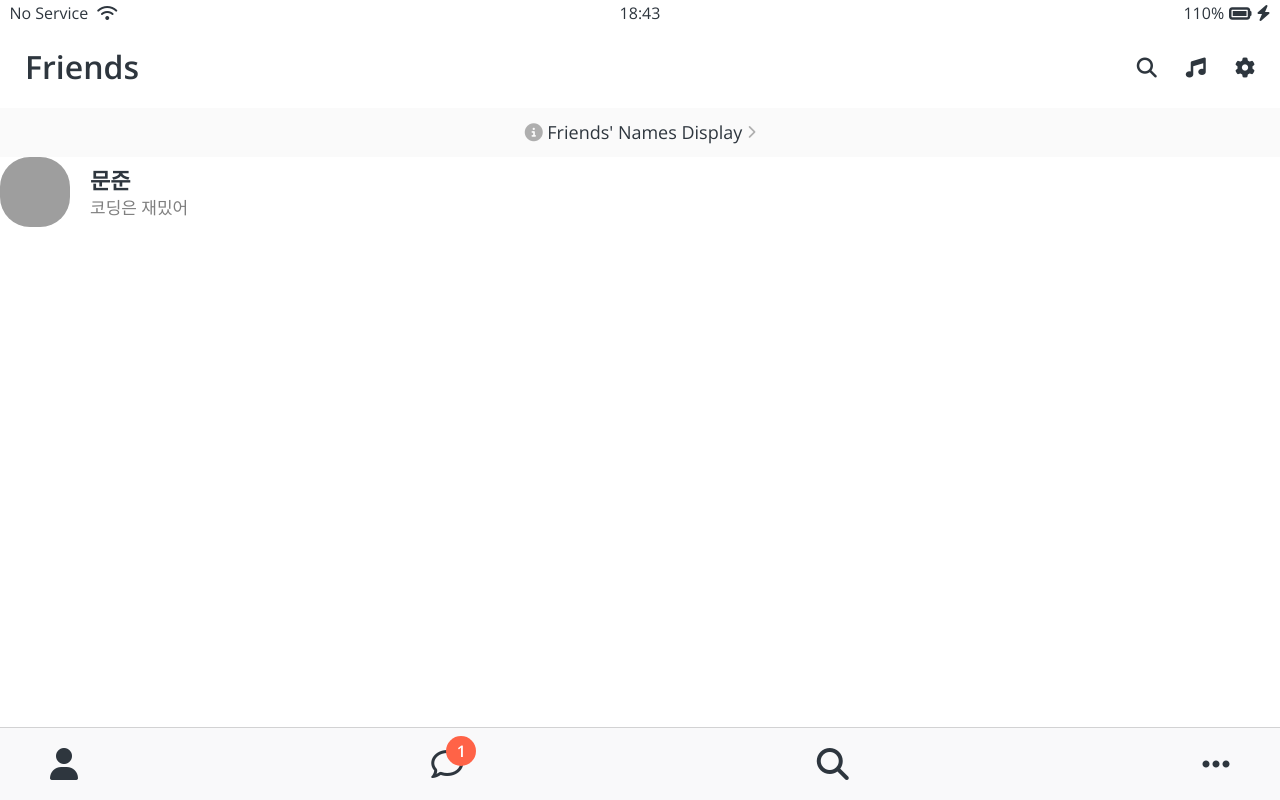
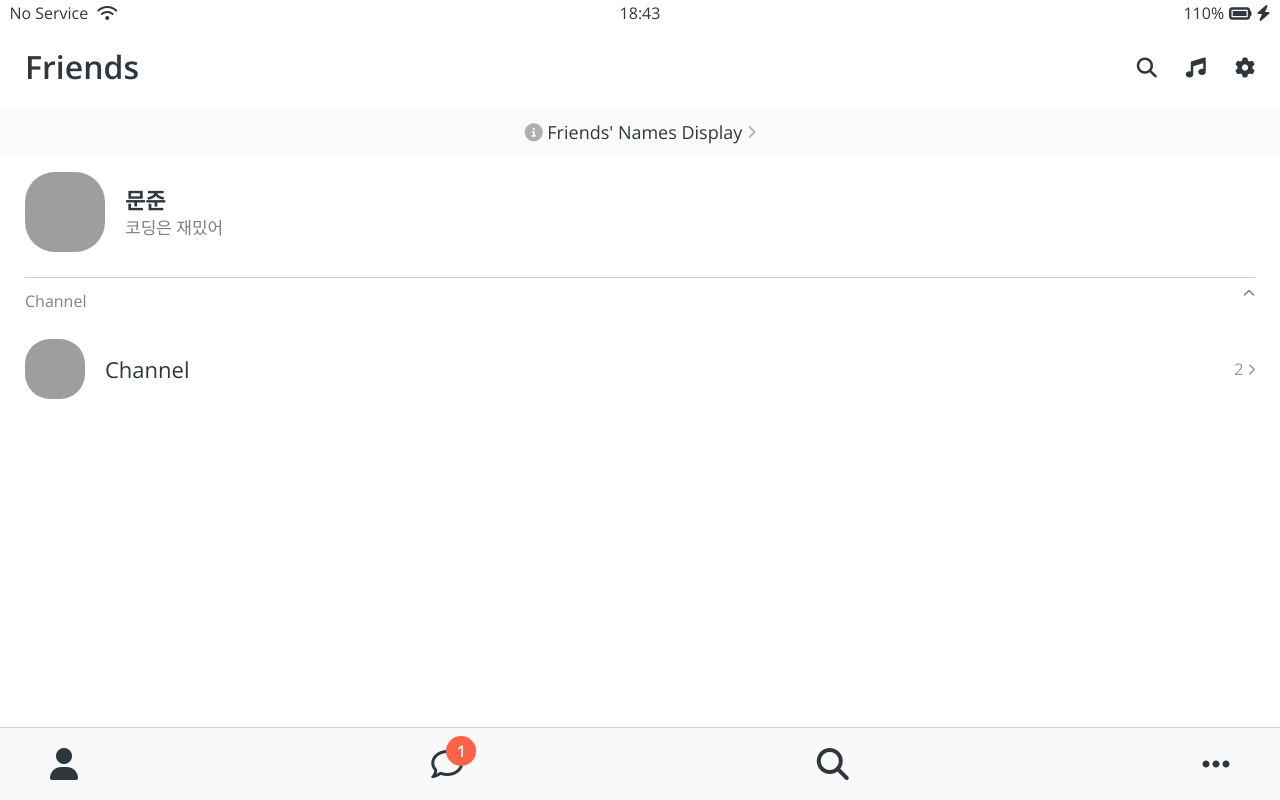
Before and after one commit to Moonjuun/HTML-CSS-Project, a plain HTML site: page friends.html in a window 1280 px wide. Drawn offline with nearby package versions, Linux system fonts and the light colour scheme; grey boxes are pictures that could not be loaded.

Commit message:
complete friends screen

```diff
--- a/css/components/screen-header.css
+++ b/css/components/screen-header.css
@@ -2,7 +2,8 @@
     display: flex;
     justify-content: space-between;
     align-items: center;
-    padding: 25px;
+    padding: var(--horizontal-space);
+    margin-bottom: 15px;
   }
 
 
--- a/css/components/user-component.css
+++ b/css/components/user-component.css
@@ -1,5 +1,5 @@
 .user-component{
-    display: flex;
+  justify-content: space-between;
 }
 
 .user-component,
@@ -25,3 +25,30 @@
     font-size: 17px;
     color: rgba(0, 0, 0, 0.5);
   }
+
+  .user-component__avatar--xl {
+    width: 80px;
+    height: 80px;
+  }
+
+  .user-component__avatar--sm {
+    width: 60px;
+    height: 60px;
+    border-radius: 25px;
+  }
+
+  .user-component__title--not-bold {
+    font-weight: 400;
+  }
+
+  .user-component__column:last-child {
+    color: rgba(0, 0, 0, 0.4);
+    display: flex;
+    flex-direction: column;
+    align-items: flex-end;
+  }
+
+  .user-component__time {
+    margin-bottom: 10px;
+    display: block;
+  }
--- a/css/screens/friends.css
+++ b/css/screens/friends.css
@@ -4,8 +4,27 @@
     background-color: #fafafa;
     padding: 15px 0px;
     font-size: 18px;
+    margin-bottom: 15px;
+    margin-top: -15px;
 }
 
 #friends-display-link i {
     color: rgba(0, 0, 0, 0.3);
   }
+
+  .friends-screen {
+    padding: 0px var(--horizontal-space);
+  }
+
+  .friends-screen__channel {
+    margin-top: 25px;
+    border-top: 1px solid rgba(0, 0, 0, 0.2);
+    padding-top: 15px;
+  }
+
+  .friends-screen__channel-header {
+    margin-bottom : 30px;
+    display: flex;
+    justify-content: space-between;
+    color:rgba(0, 0, 0, 0.5);
+  }
--- a/friends.html
+++ b/friends.html
@@ -38,9 +38,11 @@
     <i class="fas fa-chevron-right fa-xs"></i>
   </a>
 
+  <main class="friends-screen">
     <div class="user-component">
         <div class="user-component__column">
-        <img src="https://avatars.githubusercontent.com/u/98331852?s=100&v=4" class="user-component__avatar"/>
+            <img src="https://avatars.githubusercontent.com/u/98331852?s=100&v=4"
+            class="user-component__avatar user-component__avatar--xl"/>
             <div class="user-component__text">
                 <h4 class="user-component__title">문준</h4>
                 <h6 class="user-component__subtitle">코딩은 재밌어</h6>
@@ -48,6 +50,33 @@
         </div>
         <div class="user-component__column"></div>
     </div>
+    <div class="friends-screen__channel">
+        <div class="friends-screen__channel-header">
+            <span>Channel</span>
+            <i class="fas fa-chevron-up fa-xs"></i>
+        </div>
+        <div class="user-component">
+            <div class="user-component__column">
+              <img
+                src="https://avatars.githubusercontent.com/u/98331852?s=100&v=4"
+                class="user-component__avatar user-component__avatar--sm"
+              />
+              <div class="user-component__text">
+                <h4 class="user-component__title user-component__title--not-bold">
+                  Channel
+                </h4>
+              </div>
+            </div>
+            <div class="user-component__column">
+              <div>
+                <span>2</span>
+                <i class="fas fa-chevron-right fa-xs"></i>
+              </div>
+            </div>
+          </div>
+
+    </div>
+  </main>
 
 
   <nav class="nav">
```
Lines whose indentation alone changed are shown as unchanged.
